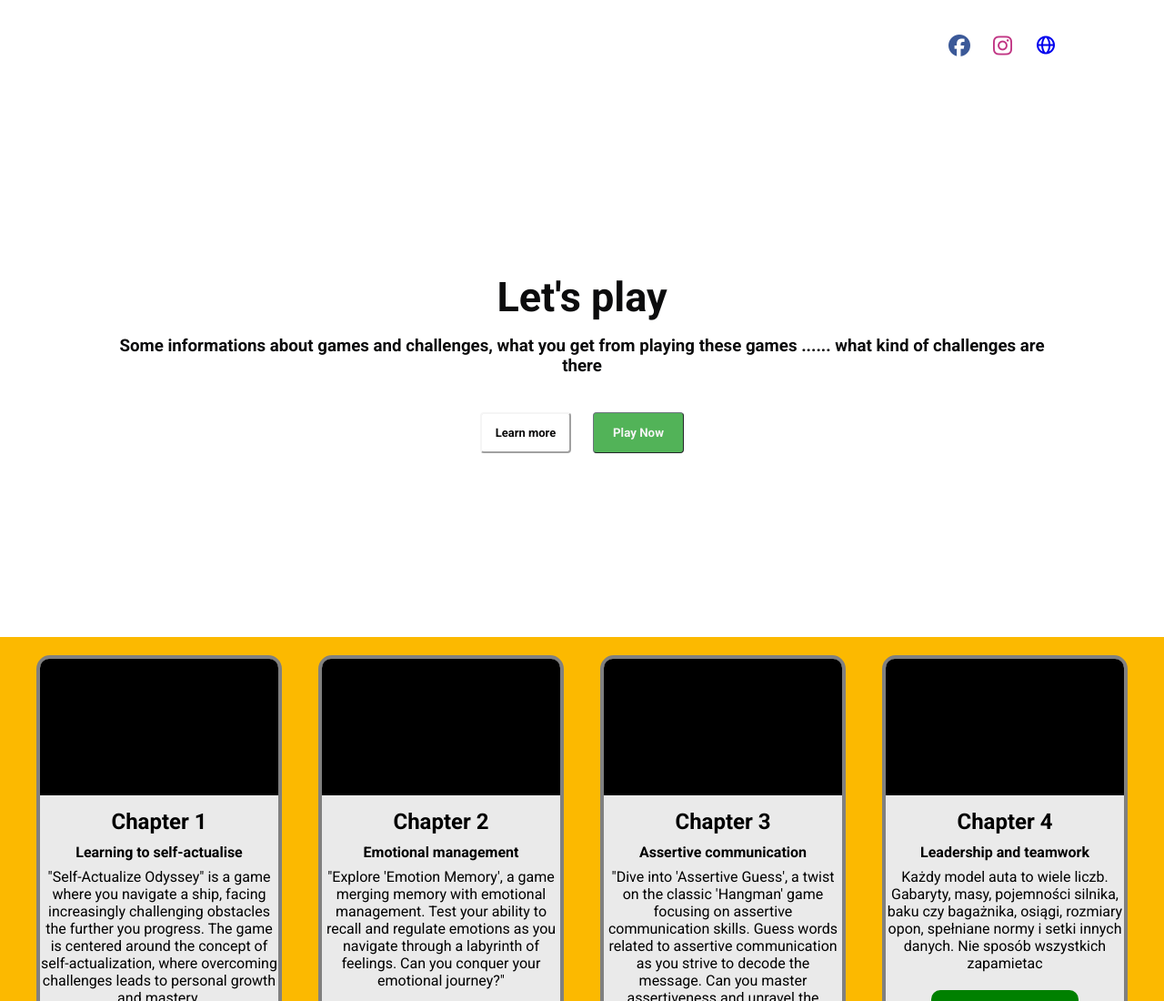
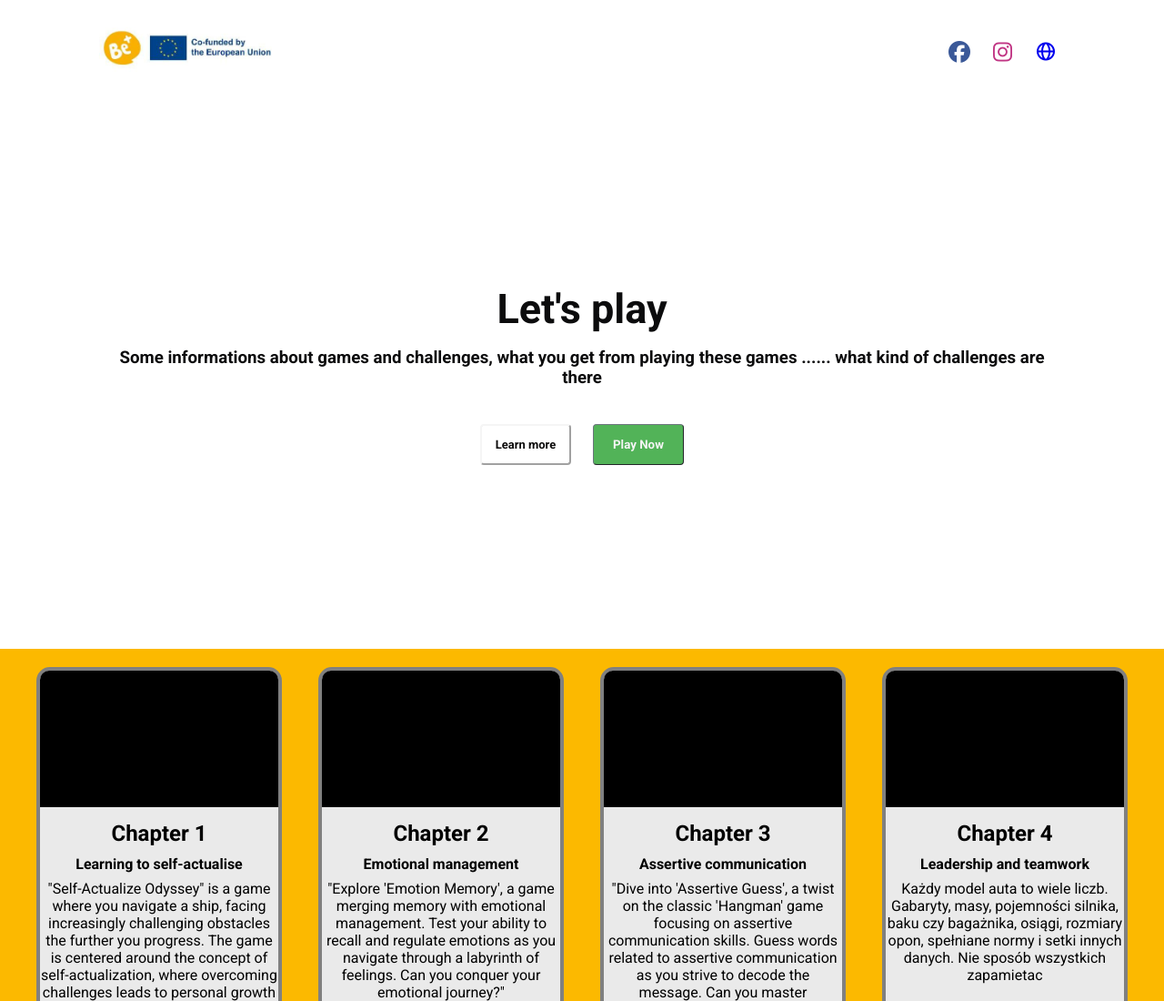
Before and after one commit to Johncode248/game-skala, a plain HTML site: page index.html in a window 1280 px wide. Shown: the top 1100 px of the page at 91% size. Drawn offline with nearby package versions, Linux system fonts and the light colour scheme.

Commit message:
unia-logo

```diff
--- a/game3hangman/scripts/word-list.js
+++ b/game3hangman/scripts/word-list.js
@@ -63,7 +63,7 @@ const wordList = [
       hint: "Visual connection while speaking.",
     },
     {
-      word: "Tone",
+      word: "tone",
       hint: "Expression conveying attitude.",
     },
 
--- a/index.html
+++ b/index.html
@@ -15,6 +15,10 @@
     <div class="box">
 
         <header class="header">
+            <div class="unia">
+                <img src="images/unia.jpg">
+            </div>
+
 
             <div class="social-media">
                 <a href="https://www.facebook.com/profile.php?id=100064546218283" target="_blank"><i class="fa-brands fa-facebook"></i></a>
--- a/style.css
+++ b/style.css
@@ -27,7 +27,7 @@ html{
     padding: 30px 8%;
     background: transparent;
     display: flex;
-    justify-content: right;
+    justify-content: space-between;
     align-items: center;
     z-index: 100;
 }
@@ -158,6 +158,22 @@ h1{
     border-radius: 15px;
 }
 
+.unia {
+    position: relative;
+    left: 0;
+    width: 17vw;
+    max-width: 300px;
+    height: auto;
+    object-fit: cover;
+}
+
+.unia img {
+    width: 100%;
+    height: auto;
+}
+
+
+
 .card:hover{
     /*background-color: rgb(62, 62, 62);*/
     /*color: white;*/
@@ -167,6 +183,7 @@ h1{
 }
 
 .card a{
+
     border-radius: 10px;
     background-color: green;
     color: white;
@@ -175,6 +192,7 @@ h1{
     text-align: center;
     margin: 20px 50px;
     text-decoration: none;
+    bottom: 0px;
 }
 .card h2{
     text-align: center;
```
Also changed, not shown: game2memory/assets/styles.css (+12 -11 lines), images/unia.jpg (added).
